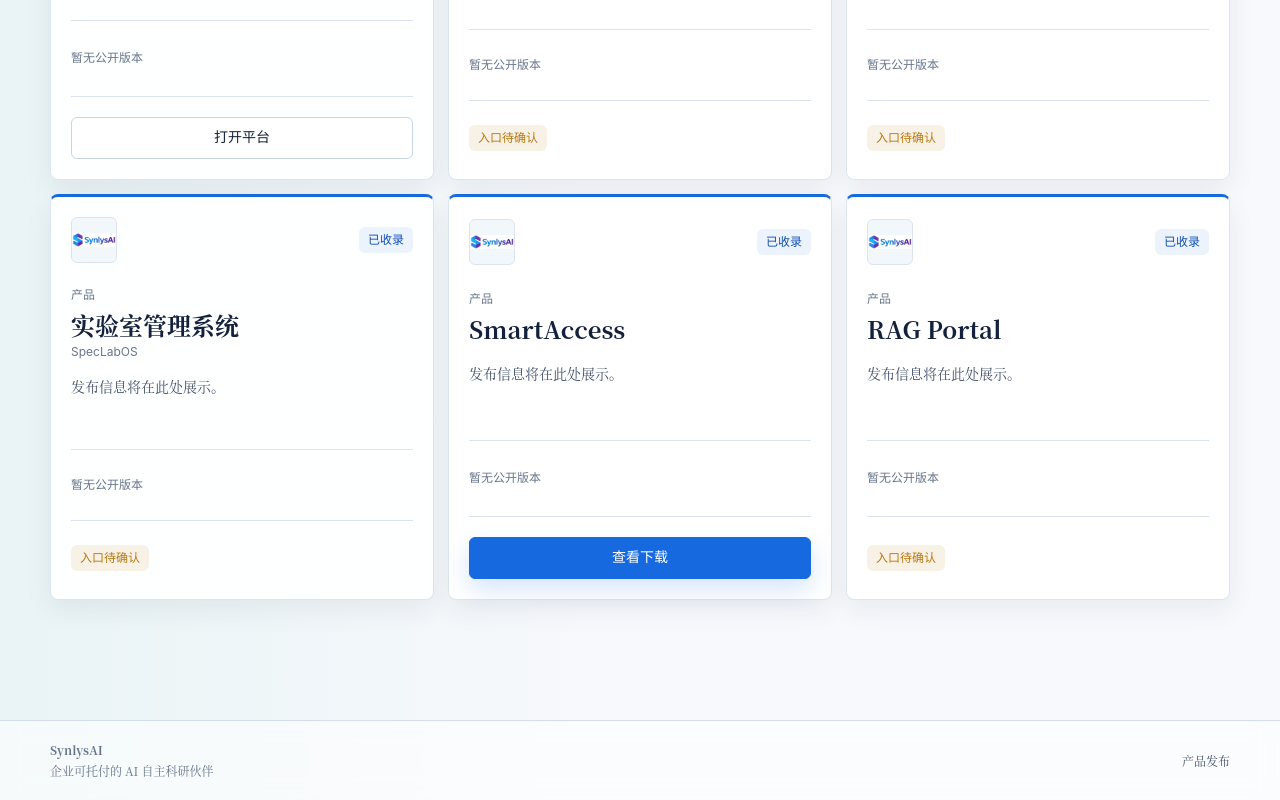
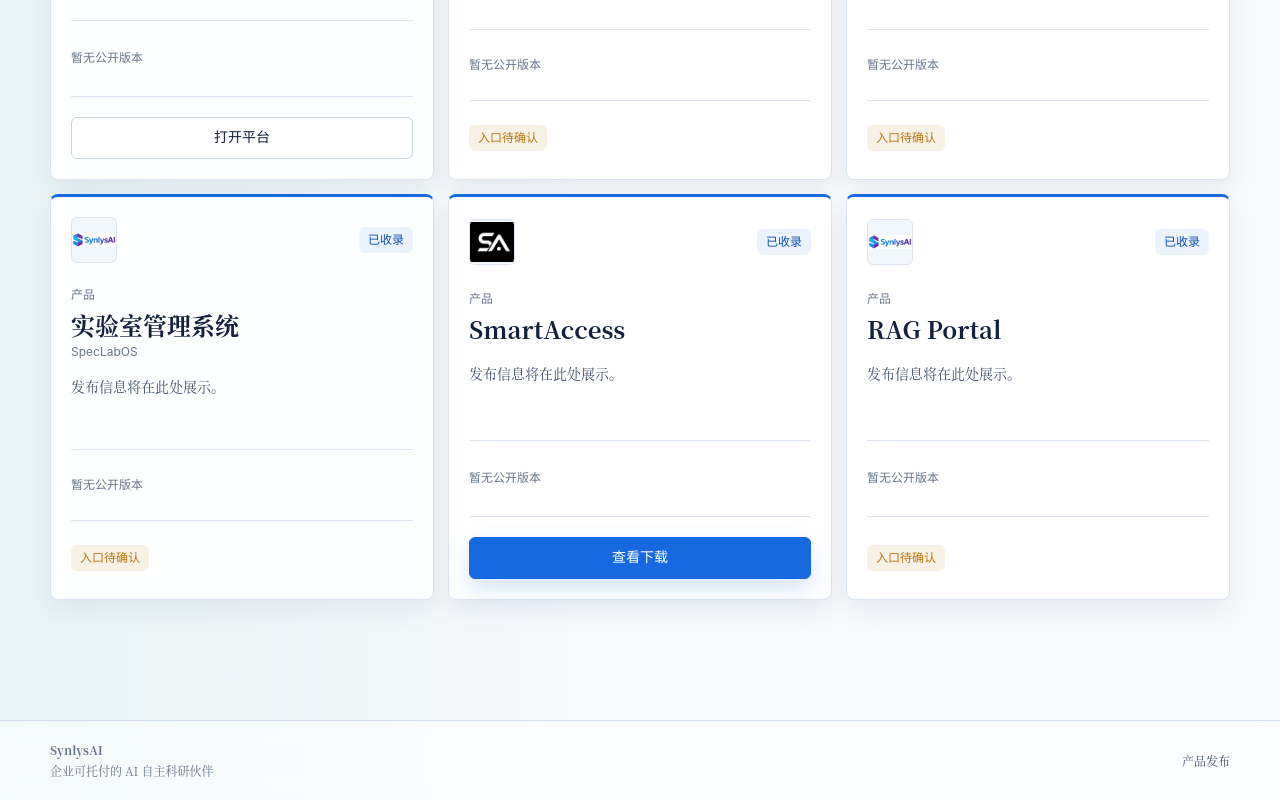
Before and after one commit to SynlysAI/OfficalWebSite, a Vue app in the folder website/: page /releases in a window 1280 px wide. Shown: the part 852-1652 px from the top of the page. Built offline with nearby package versions, Linux system fonts and the light colour scheme.

Commit message:
SmartAccess 产品卡片配置专属图标
- 新增 public/icons/smartaccess.png 图标资源
- ReleaseProductGrid 中 smartaccess 产品 logo 字段指向该图标

```diff
--- a/website/src/data/releasePortalFallback.js
+++ b/website/src/data/releasePortalFallback.js
@@ -28,6 +28,7 @@ const fallbackProducts = [
     name: { zh: 'SmartAccess', en: 'SmartAccess' },
     entryType: 'download',
     webUrl: null,
+    logo: '/icons/smartaccess.png',
   },
   {
     productId: 'ragportal',
```
Also changed, not shown: website/public/icons/smartaccess.png (added).
